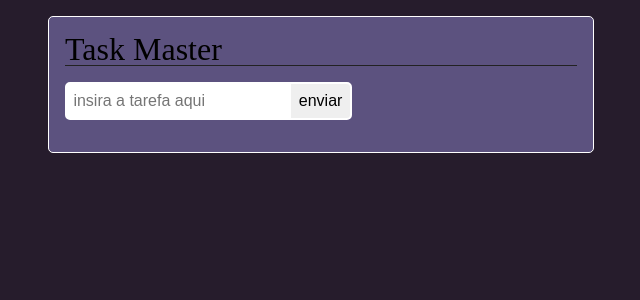
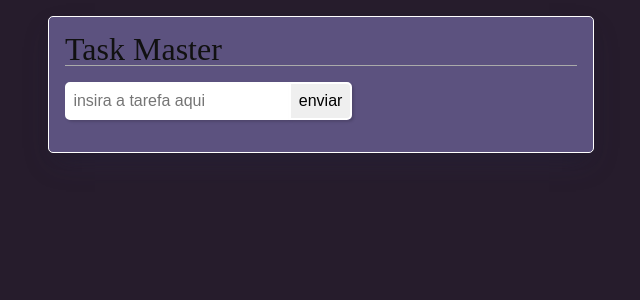
Before and after one commit to enzotorrs/task-master, a Flask app: page / in a window 1280 px wide. Shown: the top 300 px of the page, without its empty margins (319-959 px from the left). Run offline with Flask 2, Linux system fonts and the light colour scheme.

Commit message:
add box-shadow to elements and enhance colors

```diff
--- a/static/style.css
+++ b/static/style.css
@@ -10,11 +10,13 @@ body {
     border: solid 1px white;
     padding: 1rem 1rem;
     margin-top: 1rem;
+    box-shadow: rgba(50, 50, 93, 0.25) 0px 13px 27px -5px, rgba(0, 0, 0, 0.3) 0px 8px 16px -8px;
 }
 
 .titulo-principal {
-    border-bottom:  solid 1px #222;
+    border-bottom:  solid 1px #aaa;
     font-size: 2em;
+    color: #111;
 }
 
 .formulario-principal {
@@ -28,12 +30,14 @@ body {
     border-radius: 5px 0 0 5px;
     padding: 0.2rem 0.4rem;
     border: solid 2px white;
+    box-shadow: rgba(0, 0, 0, 0.15) 1.95px 1.95px 2.6px;
 }
 .formulario-principal button {
     font-size: inherit;
     padding: 0.5rem;
     border-radius: 0 5px 5px 0;
     border: solid 2px white;
+    box-shadow: rgba(0, 0, 0, 0.15) 1.95px 1.95px 2.6px;
 
 }
 .lista-tarefas {
@@ -58,10 +62,12 @@ body {
     width: auto;
     overflow: hidden;
     font-size: inherit;
+    box-shadow: rgba(0, 0, 0, 0.15) 1.95px 1.95px 2.6px;
 
 }
 
 .lista-tarefas button {
+    color: #222;
     height: 50%;
     font-size: inherit;
     border-radius: 5px;
@@ -69,10 +75,11 @@ body {
     margin-right: 0.3rem;
     padding: 0.5rem;
     align-self: center;
+    box-shadow: rgba(0, 0, 0, 0.15) 1.95px 1.95px 2.6px;
 
 }
 .lista-tarefas .botao-deleta {
-    background-color: rgba(255, 0, 0, 0.8);
+    background-color: rgba(255, 0, 0, 0.6);
 }
 .lista-tarefas .botao-concluir {
     background-color: #346751;
```
